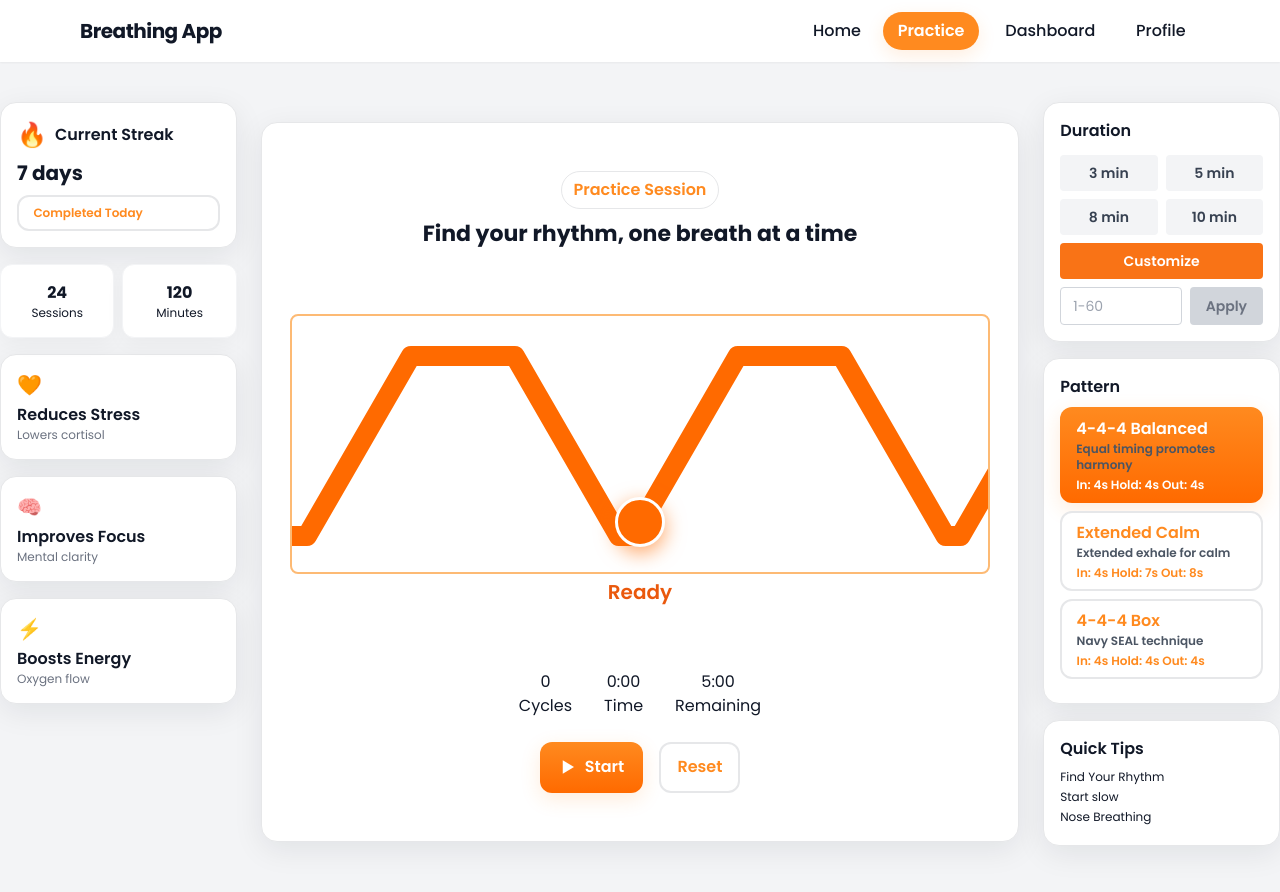
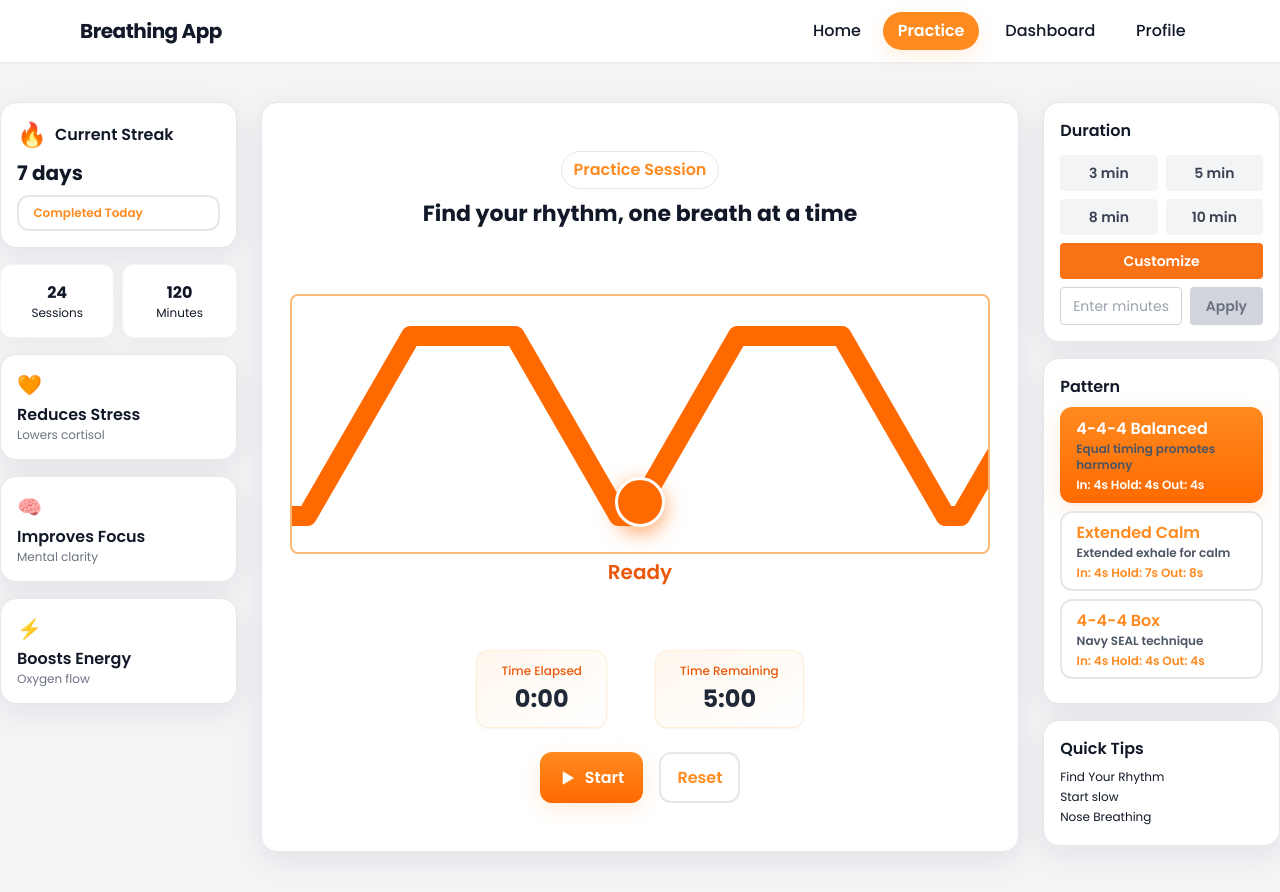
Before and after one commit to MH-Mubin/breathing-app, a React (Vite) app in the folder frontend/: page /practice in a window 1280 px wide. Both pictures are taken after a click on the button "Customize". Shown: the top 892 px of the page. Built offline with nearby package versions, Linux system fonts and the light colour scheme.

Commit message:
breathing container and Duration section

```diff
--- a/frontend/src/components/BreathingSession.jsx
+++ b/frontend/src/components/BreathingSession.jsx
@@ -38,6 +38,7 @@ export default function BreathingSession() {
   const [customDuration, setCustomDuration] = useState("");
   const [customDurationValue, setCustomDurationValue] = useState(null);
   const [validationError, setValidationError] = useState("");
+  const [resetKey, setResetKey] = useState(0);
 
   const handleStart = () => {
     setRunning(true);
@@ -58,45 +59,54 @@ export default function BreathingSession() {
     setPaused(false);
     setCycle(0);
     setRemaining(duration * 60);
-  };
-
-  const validateInput = (value) => {
-    if (!value || value.trim() === "") {
-      setValidationError("");
-      return false;
-    }
-
-    const numValue = parseInt(value, 10);
-    if (isNaN(numValue) || numValue <= 0 || numValue > 60) {
-      setValidationError("Please enter a valid number between 1-60");
-      return false;
-    }
-
-    setValidationError("");
-    return true;
+    setResetKey(prev => prev + 1); // Force visualizer to remount
   };
 
   const handleCustomDuration = () => {
-    const customValue = parseInt(customDuration, 10);
-
-    if (isNaN(customValue) || customValue <= 0 || customValue > 60) {
-      setValidationError("Please enter a valid number between 1-60");
+    // Validate only when Apply is clicked
+    if (!customDuration || customDuration.trim() === "") {
+      setValidationError("Please enter a duration");
       return;
     }
 
-    // Valid input - create custom duration button
+    const customValue = parseInt(customDuration, 10);
+
+    // Check if it's a valid number
+    if (isNaN(customValue)) {
+      setValidationError("Enter a number between 1-60");
+      return;
+    }
+
+    // Check if it's in range
+    if (customValue <= 0 || customValue > 60) {
+      setValidationError("Please enter a number between 1-60");
+      return;
+    }
+
+    // Check if the value matches a preset duration (3, 5, 8, 10)
+    if (durations.includes(customValue)) {
+      // Just select the preset button, don't create custom button
+      setDuration(customValue);
+      setCustomDurationValue(null); // Clear custom value
+      if (!running) setRemaining(customValue * 60);
+      setCustomDuration("");
+      setShowCustomInput(false);
+      setValidationError("");
+    } else {
+      // Create custom duration button for other values
       setCustomDurationValue(customValue);
       setDuration(customValue);
       if (!running) setRemaining(customValue * 60);
       setCustomDuration("");
       setShowCustomInput(false);
       setValidationError("");
+    }
   };
 
   return (
-    <div className="max-w-[1300px] mx-auto grid grid-cols-1 md:grid-cols-5 gap-4 md:gap-6 mt-4 px-2 md:px-0">
+    <div className="max-w-[1300px] mx-auto grid grid-cols-1 md:grid-cols-5 gap-4 md:gap-6 mt-4 px-2 md:px-0 md:items-start">
       {/* Left Panel */}
-      <aside className="md:col-span-1">
+      <aside className="md:col-span-1 self-start">
         <div className="card p-4 mb-4">
           <div className="flex items-center gap-2 mb-2">
             <span className="orange text-2xl">🔥</span>
@@ -135,7 +145,7 @@ export default function BreathingSession() {
       </aside>
 
       {/* Center Visualizer */}
-      <section className="md:col-span-3 flex flex-col items-center justify-center">
+      <section className="md:col-span-3 flex flex-col items-center justify-center self-start">
         <div
           className="card w-full p-8 md:p-12 flex flex-col items-center"
           style={{ minHeight: "480px" }}
@@ -147,29 +157,26 @@ export default function BreathingSession() {
             </h2>
           </div>
           <BreathingVisualizer
+            key={resetKey}
             pattern={selectedPattern}
             running={running}
             onCycle={setCycle}
             onRemaining={setRemaining}
           />
-          <div className="flex gap-8 mt-8 mb-4 justify-center">
-            <div className="text-center">
-              <div className="count">{cycle}</div>
-              <div className="label">Cycles</div>
-            </div>
-            <div className="text-center">
-              <div className="count">
+          <div className="flex gap-12 mt-8 mb-4 justify-center items-center">
+            <div className="text-center bg-gradient-to-br from-orange-50 to-white px-6 py-3 rounded-xl shadow-sm border border-orange-100">
+              <div className="text-xs font-medium text-orange-600 mb-1">Time Elapsed</div>
+              <div className="text-2xl font-bold text-gray-800">
                 {Math.floor((duration * 60 - remaining) / 60)}:
                 {((duration * 60 - remaining) % 60).toString().padStart(2, "0")}
               </div>
-              <div className="label">Time</div>
             </div>
-            <div className="text-center">
-              <div className="count">
+            <div className="text-center bg-gradient-to-br from-orange-50 to-white px-6 py-3 rounded-xl shadow-sm border border-orange-100">
+              <div className="text-xs font-medium text-orange-600 mb-1">Time Remaining</div>
+              <div className="text-2xl font-bold text-gray-800">
                 {Math.floor(remaining / 60)}:
                 {(remaining % 60).toString().padStart(2, "0")}
               </div>
-              <div className="label">Remaining</div>
             </div>
           </div>
           <div className="flex gap-4 mt-2">
@@ -240,7 +247,7 @@ export default function BreathingSession() {
       </section>
 
       {/* Right Panel */}
-      <aside className="md:col-span-1">
+      <aside className="md:col-span-1 self-start">
         <div className="card p-4 mb-4">
           <div className="font-semibold mb-3">Duration</div>
 
@@ -286,19 +293,17 @@ export default function BreathingSession() {
               <div className="flex gap-2 w-full">
                 <input
                   type="text"
-                  inputMode="numeric"
                   value={customDuration}
                   onChange={(e) => {
-                    const value = e.target.value.replace(/[^0-9]/g, "");
-                    setCustomDuration(value);
-                    validateInput(value);
+                    setCustomDuration(e.target.value);
+                    setValidationError(""); // Clear error when typing
                   }}
                   onKeyDown={(e) => {
-                    if (e.key === "Enter" && customDuration && !validationError) {
+                    if (e.key === "Enter") {
                       handleCustomDuration();
                     }
                   }}
-                  placeholder="1-60"
+                  placeholder="Enter minutes"
                   className={`flex-1 min-w-0 px-3 py-2 border rounded text-sm focus:outline-none focus:ring-2 ${
                     validationError
                       ? "border-red-500 focus:ring-red-500"
@@ -307,9 +312,9 @@ export default function BreathingSession() {
                 />
                 <button
                   onClick={handleCustomDuration}
-                  disabled={!customDuration || !!validationError}
+                  disabled={!customDuration}
                   className={`px-4 py-2 rounded text-sm font-semibold transition whitespace-nowrap ${
-                    !customDuration || validationError
+                    !customDuration
                       ? "bg-gray-300 text-gray-500 cursor-not-allowed"
                       : "bg-orange-500 text-white hover:bg-orange-600"
                   }`}
--- a/frontend/src/components/BreathingVisualizer.jsx
+++ b/frontend/src/components/BreathingVisualizer.jsx
@@ -1,6 +1,5 @@
 import { useEffect, useRef, useState } from "react";
 
-// Ball animates along three lines: up (inhale, 60deg), straight (hold), down (exhale, -60deg)
 export default function BreathingVisualizer({
   pattern,
   running,
@@ -9,15 +8,19 @@ export default function BreathingVisualizer({
 }) {
   const [phase, setPhase] = useState("idle");
   const [progress, setProgress] = useState(0);
-  const [cycle, setCycle] = useState(0);
-  const [remaining, setRemaining] = useState(0);
   const requestRef = useRef();
+  const runningRef = useRef(running);
   const pausedStateRef = useRef({
     phase: "idle",
     progress: 0,
     phaseIdx: 0,
     cycleNum: 1,
-  }); // Store paused state
+  });
+
+  // Update running ref whenever running prop changes
+  useEffect(() => {
+    runningRef.current = running;
+  }, [running]);
 
   useEffect(() => {
     let mounted = true;
@@ -29,12 +32,8 @@ export default function BreathingVisualizer({
     ];
 
     function runVisualizer() {
-      if (!running) {
-        // Don't reset - keep current position when paused
-        return;
-      }
+      if (!runningRef.current) return;
 
-      // Resume from paused state
       let phaseIdx = pausedStateRef.current.phaseIdx || 0;
       let cycleNum = pausedStateRef.current.cycleNum || 1;
       let resumeProgress = pausedStateRef.current.progress || 0;
@@ -44,8 +43,6 @@ export default function BreathingVisualizer({
         if (cycleNum > totalCycles) {
           setPhase("done");
           setProgress(1);
-          setCycle(totalCycles);
-          setRemaining(0);
           if (onCycle) onCycle(totalCycles);
           if (onRemaining) onRemaining(0);
           return;
@@ -53,14 +50,13 @@ export default function BreathingVisualizer({
         let p = phaseOrder[phaseIdx];
         setPhase(p.name);
 
-        // Calculate start time considering resume progress
         let phaseDuration = p.time * 1000;
         let phaseStart =
           Date.now() - (skipToResume ? resumeProgress * phaseDuration : 0);
         let phaseProgress = skipToResume ? resumeProgress : 0;
 
         function animate() {
-          if (!mounted || !running) return; // Stop animating when paused
+          if (!mounted || !runningRef.current) return;
           let elapsed = Date.now() - phaseStart;
           phaseProgress = Math.min(1, elapsed / phaseDuration);
           setProgress(phaseProgress);
@@ -69,15 +65,15 @@ export default function BreathingVisualizer({
             progress: phaseProgress,
             phaseIdx,
             cycleNum,
-          }; // Save state
-          setCycle(cycleNum);
+          };
+
           let rem =
             (totalCycles - cycleNum) *
               (pattern.inhale + pattern.hold + pattern.exhale) +
             (p.time - elapsed / 1000);
-          setRemaining(Math.max(0, Math.round(rem)));
           if (onCycle) onCycle(cycleNum);
           if (onRemaining) onRemaining(Math.max(0, Math.round(rem)));
+
           if (elapsed < phaseDuration) {
             requestRef.current = requestAnimationFrame(animate);
           } else {
@@ -91,7 +87,7 @@ export default function BreathingVisualizer({
         }
         animate();
       }
-      nextPhase(true); // Start with resume flag
+      nextPhase(true);
     }
 
     runVisualizer();
@@ -101,62 +97,41 @@ export default function BreathingVisualizer({
     };
   }, [running, pattern, onCycle, onRemaining]);
 
-  // Zigzag wave path with 60-degree diagonals and proper proportions
+  // Zigzag wave path with 60-degree diagonals
   const viewWidth = 700;
   const viewHeight = 260;
   const padding = 40;
-
-  // Calculate dimensions for 60-degree angle
-  const availableHeight = viewHeight - (2 * padding); // 180px
+  const availableHeight = viewHeight - (2 * padding);
   const topY = padding;
   const bottomY = viewHeight - padding;
 
-  // For 60-degree angle: horizontal distance = height / tan(60°)
-  // tan(60°) = √3 ≈ 1.732
-  const diagonalHorizontal = availableHeight / Math.sqrt(3); // ~104px
-  const diagonalLength = Math.sqrt(diagonalHorizontal ** 2 + availableHeight ** 2); // ~208px
+  const diagonalHorizontal = availableHeight / Math.sqrt(3);
+  const diagonalLength = Math.sqrt(diagonalHorizontal ** 2 + availableHeight ** 2);
+  const topHorizontalLength = diagonalLength * 0.5;
+  const bottomHorizontalLength = 15;
 
-  // Top horizontal line = 50% of diagonal length
-  const topHorizontalLength = diagonalLength * 0.5; // ~104px
-
-  // Bottom horizontal line (small connector)
-  const bottomHorizontalLength = 15; // Small line at valleys
-
-  // One complete wave cycle width
   const cycleWidth = bottomHorizontalLength + diagonalHorizontal + topHorizontalLength + diagonalHorizontal;
-
-  // Calculate how many complete cycles fit, then add extra for seamless loop
   const numCycles = Math.ceil(viewWidth / cycleWidth) + 2;
 
-  // Build the zigzag path
+  // Build zigzag path
   const points = [];
   let currentX = 0;
 
   for (let i = 0; i < numCycles; i++) {
-    // Start at bottom
     points.push({ x: currentX, y: bottomY });
-
-    // Small horizontal line at bottom
     currentX += bottomHorizontalLength;
     points.push({ x: currentX, y: bottomY });
-
-    // Diagonal up (45 degrees)
     currentX += diagonalHorizontal;
     points.push({ x: currentX, y: topY });
-
-    // Horizontal line at top
     currentX += topHorizontalLength;
     points.push({ x: currentX, y: topY });
-
-    // Diagonal down (45 degrees)
     currentX += diagonalHorizontal;
     points.push({ x: currentX, y: bottomY });
   }
 
-  // Create path string
   const pathD = points.map((p, i) => `${i === 0 ? 'M' : 'L'} ${p.x} ${p.y}`).join(' ');
 
-  // Calculate animation offset
+  // Calculate animation offset for scrolling path
   const totalPhaseDuration = pattern.inhale + pattern.hold + pattern.exhale;
   let cycleProgress = 0;
 
@@ -168,26 +143,23 @@ export default function BreathingVisualizer({
     cycleProgress = (pattern.inhale + pattern.hold + progress * pattern.exhale) / totalPhaseDuration;
   }
 
-  // Animation moves by one complete cycle width
   const animationOffset = cycleProgress * cycleWidth;
+
+  // Calculate ball Y position - find where the line is at the center of viewport
+  let circleY = bottomY;
   const centerX = viewWidth / 2;
 
-  // Find ball position along the path
-  const pathPosition = (centerX + animationOffset) % cycleWidth;
+  // The X position on the path that's currently at the center of the viewport
+  const pathXAtCenter = centerX + (animationOffset % cycleWidth);
 
-  // Calculate ball Y position based on where we are in the cycle
-  let circleY = bottomY;
-
+  // Find which segment of the path contains this X position
   for (let i = 0; i < points.length - 1; i++) {
     const p1 = points[i];
     const p2 = points[i + 1];
 
-    // Normalize positions to cycle width for comparison
-    const p1X = p1.x % cycleWidth;
-    const p2X = p2.x % cycleWidth;
-
-    if (pathPosition >= p1X && pathPosition <= p2X) {
-      const segmentProgress = (pathPosition - p1X) / (p2X - p1X);
+    if (pathXAtCenter >= p1.x && pathXAtCenter <= p2.x) {
+      // Interpolate Y position within this segment
+      const segmentProgress = (pathXAtCenter - p1.x) / (p2.x - p1.x);
       circleY = p1.y + (p2.y - p1.y) * segmentProgress;
       break;
     }
@@ -196,7 +168,6 @@ export default function BreathingVisualizer({
   return (
     <div className="w-full flex flex-col items-center justify-center session-visualizer">
       <div className="flex flex-col items-center justify-center mb-8 mt-12">
-        {/* Bordered container with overflow hidden for flowing effect */}
         <div
           className="relative border-2 border-orange-300 rounded-lg"
           style={{
@@ -216,7 +187,6 @@ export default function BreathingVisualizer({
               willChange: "transform",
             }}
           >
-            {/* Render the continuous zigzag path */}
             <path
               d={pathD}
               stroke="#ff6a00"
@@ -225,21 +195,8 @@ export default function BreathingVisualizer({
               strokeLinejoin="round"
               fill="none"
             />
-
-            <defs>
-              <filter id="shadow" x="-20%" y="-20%" width="140%" height="140%">
-                <feDropShadow
-                  dx="0"
-                  dy="8"
-                  stdDeviation="8"
-                  floodColor="#ffb07a"
-                  floodOpacity="0.22"
-                />
-              </filter>
-            </defs>
           </svg>
 
-          {/* Circle that stays horizontally centered but moves vertically along the zigzag */}
           <div
             style={{
               position: "absolute",
@@ -253,11 +210,9 @@ export default function BreathingVisualizer({
               boxShadow: "0 6px 20px rgba(255, 106, 0, 0.6)",
               border: "3px solid #fff",
               zIndex: 10,
-              transition: "top 0.05s linear",
             }}
           />
         </div>
-        {/* Phase label - outside the bordered div */}
         <div className="text-xl font-semibold text-orange-600 mt-1 text-center">
           {phase === "idle"
             ? "Ready"
```
Also changed, not shown: 1 other file (tests, documents, lock files or other folders). Lines whose indentation alone changed are shown as unchanged.
